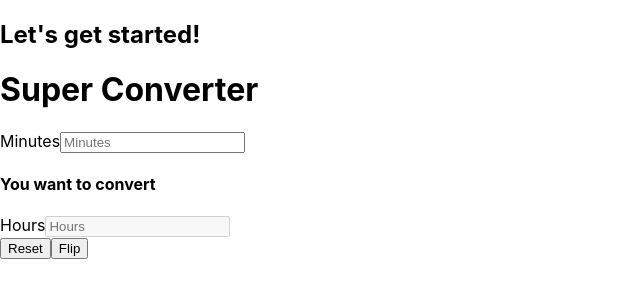
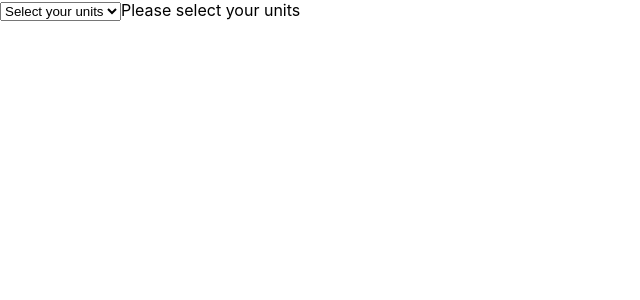
Before and after one commit to yangddu/Learn-React, a React (Create React App) app: page / in a window 1280 px wide. Shown: the top 300 px of the page, without its empty margins (0-640 px from the left). Built offline with nearby package versions, Linux system fonts and the light colour scheme.

Commit message:
add: selctBox

```diff
--- a/src/App.js
+++ b/src/App.js
@@ -1,10 +1,20 @@
-import Converter from "./components/Converter";
+import { useState } from "react";
+import MinutesToHours from "./components/MinutesToHours";
 
 function App() {
+  const [index, setIndex] = useState("xx");
+  const onSelect = (e) => {
+    setIndex(e.target.value);
+  };
   return (
     <div>
-      <h2>Let's get started!</h2>
-      <Converter />
+      <select value={index} onChange={onSelect}>
+        <option value="xx">Select your units</option>
+        <option value="0">Minutes & Hours</option>
+        <option value="1">Km & Miles</option>
+      </select>
+      {index === "xx" ? "Please select your units" : null}
+      {index === "0" ? <MinutesToHours /> : null}
     </div>
   );
 }
--- a/src/components/Converter.js
+++ b/src/components/MinutesToHours.js
@@ -2,7 +2,7 @@ import React, { useState } from "react";
 
 const Converter = () => {
   const [amount, setAmount] = useState();
-  const [flipped, setFlipped] = useState(false);
+  const [inverted, setInverted] = useState(false);
   const onChange = (e) => {
     setAmount(e.target.value);
   };
@@ -11,7 +11,7 @@ const Converter = () => {
   };
   const onFlip = () => {
     reset();
-    setFlipped(!flipped);
+    setInverted(!inverted);
   };
   return (
     <div>
@@ -19,28 +19,28 @@ const Converter = () => {
       <div>
         <label htmlFor="minutes">Minutes</label>
         <input
-          value={flipped ? amount * 60 : amount || ""}
+          value={inverted ? amount * 60 : amount || ""}
           id="minutes"
           placeholder="Minutes"
           type="number"
           onChange={onChange}
-          disabled={flipped}
+          disabled={inverted}
         />
       </div>
       <h4>You want to convert {amount}</h4>
       <div>
         <label htmlFor="hours">Hours</label>
         <input
-          value={(flipped ? amount : Math.round(amount / 60)) || ""}
+          value={(inverted ? amount : Math.round(amount / 60)) || ""}
           id="hours"
           placeholder="Hours"
           type="number"
           onChange={onChange}
-          disabled={!flipped}
+          disabled={!inverted}
         />
       </div>
       <button onClick={reset}>Reset</button>
-      <button onClick={onFlip}>Flip</button>
+      <button onClick={onFlip}>Turn back</button>
     </div>
   );
 };
```
